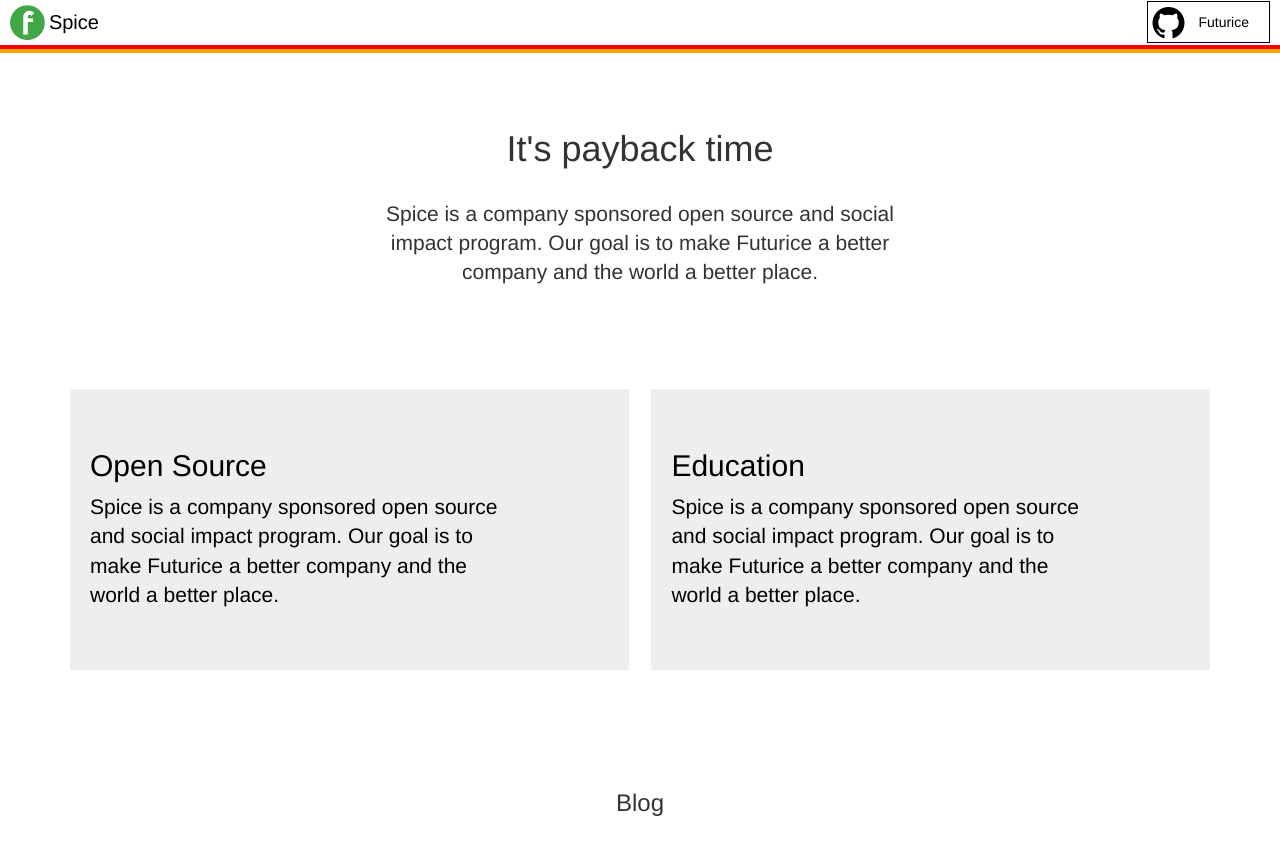
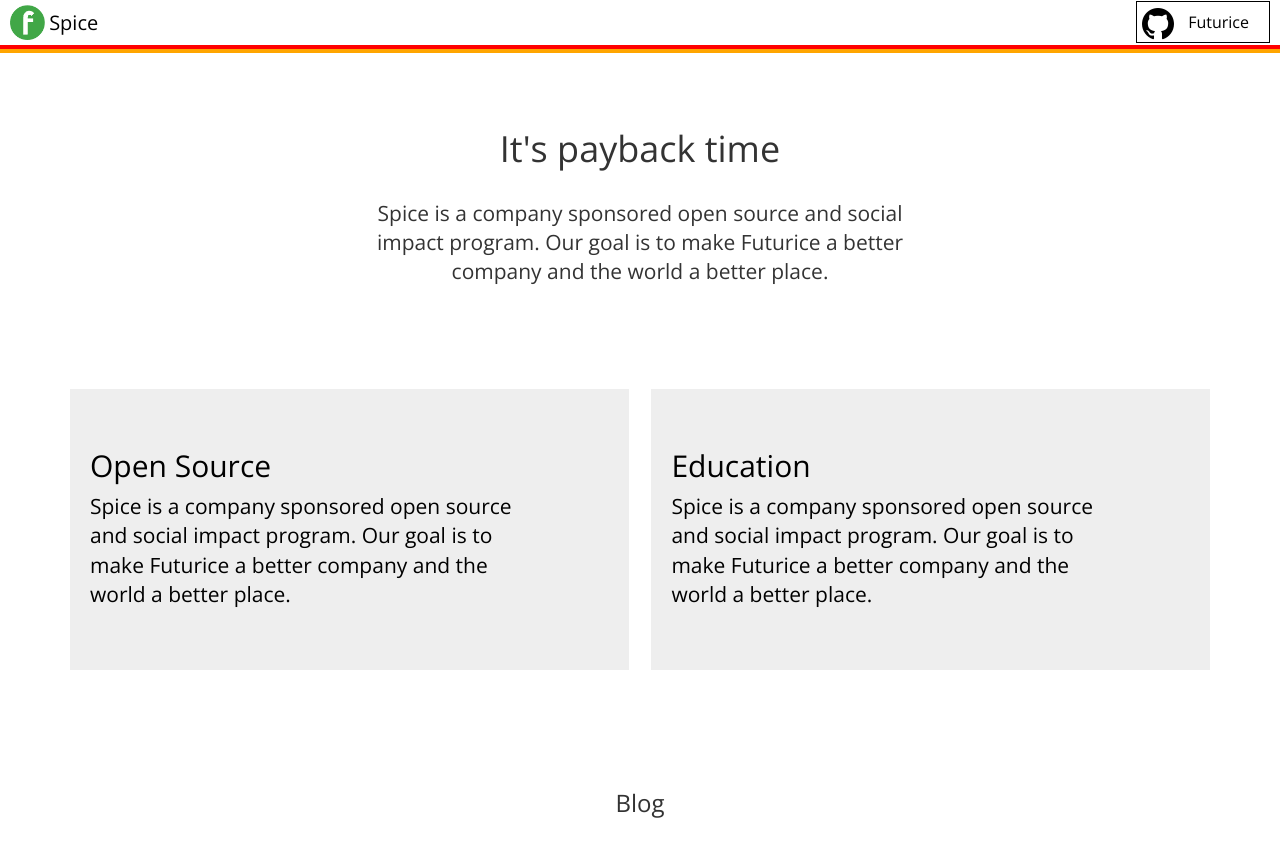
Before and after one commit to futurice/spiceprogram, a Jekyll site: the page built from index.html, in a window 1280 px wide. Shown: the top 856 px of the page. Built offline with Jekyll 4.4.1, drawn with Linux system fonts in a browser that asks for light colours; nearby versions of some CDN libraries; grey boxes are pictures that could not be loaded.

```diff
--- a/assets/css/css.scss
+++ b/assets/css/css.scss
@@ -440,6 +440,14 @@ footer {
 */
 /* Created after cleanup */
 
+html, body {
+  font-family:'Open Sans',sans-serif;
+  font-size: 16px;
+  text-rendering: optimizeLegibility;
+  -webkit-font-smoothing: antialiased;
+  color: rgba(0,0,0,0.8);
+}
+
 /*
  *  NAVIGATION BAR
  */
@@ -746,7 +754,7 @@ p.quote {
 }
 
 .centered {
-    text-align: center;
+  text-align: center;
 }
 
 .caption {
@@ -759,3 +767,13 @@ p.quote {
   padding-top: 20px;
   padding-bottom: 20px;
 }
+
+.cover-img {
+  margin: 0 auto;
+}
+
+.page-img {
+  max-width: 100%;
+  height: auto;
+  width: auto\9;
+}
```
Also changed, not shown: opensource/chilicorn/index.html (added, +16 -0 lines).
